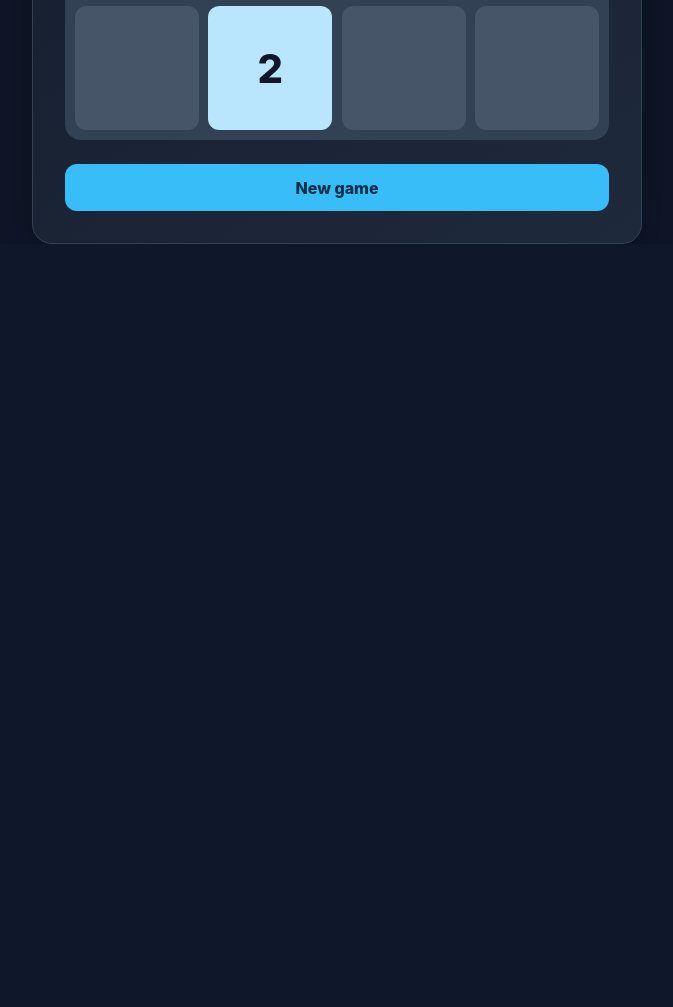
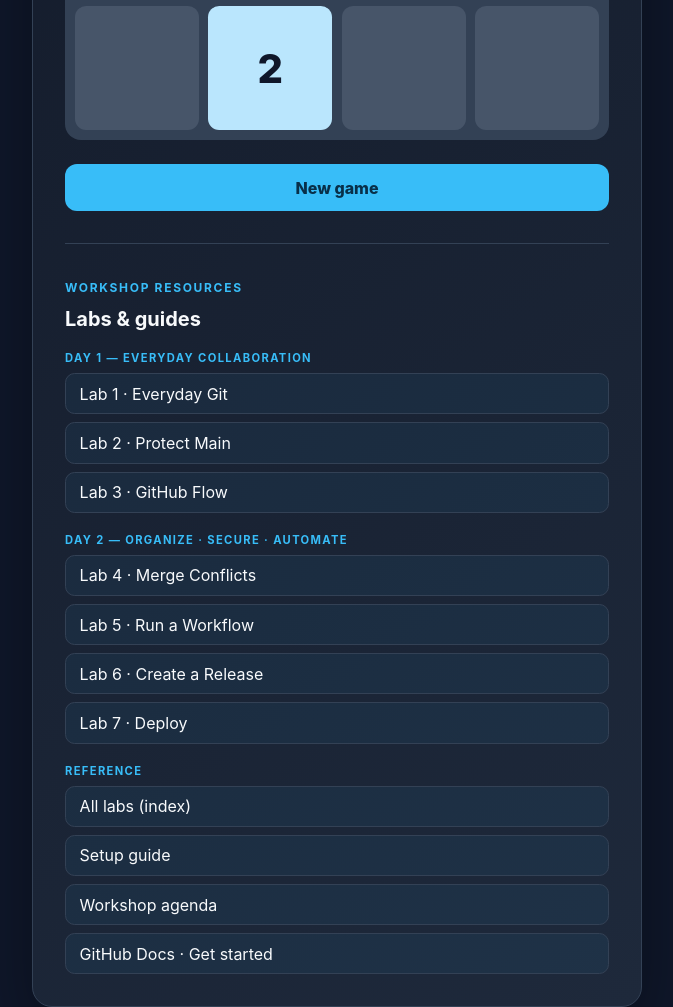
Before and after one commit to nate-demo/adot-github-training, a website built with Vite: page index.html in a window 1280 px wide. Shown: the part 755-1762 px from the top of the page, without its empty margins (303-976 px from the left). Before the commit the page ends 999 px from the top, so only its background shows below. Built offline with nearby package versions, Linux system fonts and the light colour scheme.

Commit message:
docs: rebalance agenda, sync lab day-split, add Pages resources
- AGENDA: 9:00 start (both days 9:00-12:20); Day 1 = Labs 1-3, Day 2 = Labs 4-7
- Fix stale lab references and remove non-existent capstone lab
- Sync LAB_INDEX, labs/README, and INSTRUCTOR_RUNBOOK to the new day split
- index.html: add attendee 'Workshop resources' card linking labs and guides
- styles.css: styles for the resources card

```diff
--- a/index.html
+++ b/index.html
@@ -32,6 +32,56 @@
       ></section>
 
       <button id="new-game" type="button">New game</button>
+
+      <section class="resources" aria-label="Workshop resources">
+        <p class="eyebrow">Workshop resources</p>
+        <h2>Labs &amp; guides</h2>
+
+        <h3 class="resources-day">Day 1 — Everyday collaboration</h3>
+        <ul class="resource-list">
+          <li>
+            <a href="https://github.com/nate-demo/adot-github-training/blob/main/labs/lab-1-everyday-git.md" target="_blank" rel="noopener">Lab 1 · Everyday Git</a>
+          </li>
+          <li>
+            <a href="https://github.com/nate-demo/adot-github-training/blob/main/labs/lab-2-protect-main.md" target="_blank" rel="noopener">Lab 2 · Protect Main</a>
+          </li>
+          <li>
+            <a href="https://github.com/nate-demo/adot-github-training/blob/main/labs/lab-3-github-flow.md" target="_blank" rel="noopener">Lab 3 · GitHub Flow</a>
+          </li>
+        </ul>
+
+        <h3 class="resources-day">Day 2 — Organize · Secure · Automate</h3>
+        <ul class="resource-list">
+          <li>
+            <a href="https://github.com/nate-demo/adot-github-training/blob/main/labs/lab-4-merge-conflicts.md" target="_blank" rel="noopener">Lab 4 · Merge Conflicts</a>
+          </li>
+          <li>
+            <a href="https://github.com/nate-demo/adot-github-training/blob/main/labs/lab-5-run-a-workflow.md" target="_blank" rel="noopener">Lab 5 · Run a Workflow</a>
+          </li>
+          <li>
+            <a href="https://github.com/nate-demo/adot-github-training/blob/main/labs/lab-6-create-a-release.md" target="_blank" rel="noopener">Lab 6 · Create a Release</a>
+          </li>
+          <li>
+            <a href="https://github.com/nate-demo/adot-github-training/blob/main/labs/lab-7-deploy.md" target="_blank" rel="noopener">Lab 7 · Deploy</a>
+          </li>
+        </ul>
+
+        <h3 class="resources-day">Reference</h3>
+        <ul class="resource-list">
+          <li>
+            <a href="https://github.com/nate-demo/adot-github-training/tree/main/labs" target="_blank" rel="noopener">All labs (index)</a>
+          </li>
+          <li>
+            <a href="https://github.com/nate-demo/adot-github-training/blob/main/SETUP.md" target="_blank" rel="noopener">Setup guide</a>
+          </li>
+          <li>
+            <a href="https://github.com/nate-demo/adot-github-training/blob/main/AGENDA.md" target="_blank" rel="noopener">Workshop agenda</a>
+          </li>
+          <li>
+            <a href="https://docs.github.com/get-started" target="_blank" rel="noopener">GitHub Docs · Get started</a>
+          </li>
+        </ul>
+      </section>
     </main>
 
     <script type="module" src="/src/application.ts"></script>
--- a/src/styles.css
+++ b/src/styles.css
@@ -48,6 +48,53 @@ h1 {
 
 .important {
   color: #facc15;
+}
+
+.resources {
+  margin-top: 2rem;
+  padding-top: 1.5rem;
+  border-top: 1px solid #334155;
+}
+
+.resources h2 {
+  margin: 0.25rem 0 1rem;
+  font-size: 1.25rem;
+}
+
+.resources-day {
+  margin: 1.25rem 0 0.5rem;
+  color: #38bdf8;
+  font-size: 0.7rem;
+  font-weight: 700;
+  letter-spacing: 0.12em;
+  text-transform: uppercase;
+}
+
+.resource-list {
+  margin: 0;
+  padding: 0;
+  list-style: none;
+  display: grid;
+  gap: 0.5rem;
+}
+
+.resource-list a {
+  display: block;
+  padding: 0.6rem 0.85rem;
+  border: 1px solid #334155;
+  border-radius: 0.6rem;
+  background: rgb(56 189 248 / 6%);
+  color: #f8fafc;
+  text-decoration: none;
+  transition:
+    border-color 0.15s ease,
+    background 0.15s ease;
+}
+
+.resource-list a:hover,
+.resource-list a:focus-visible {
+  border-color: #38bdf8;
+  background: rgb(56 189 248 / 14%);
 }
 
 .scoreboard {
```
Also changed, not shown: AGENDA.md (+33 -24 lines), labs/INSTRUCTOR_RUNBOOK.md (+11 -10 lines), labs/LAB_INDEX.md (+2 -2 lines), labs/README.md.
